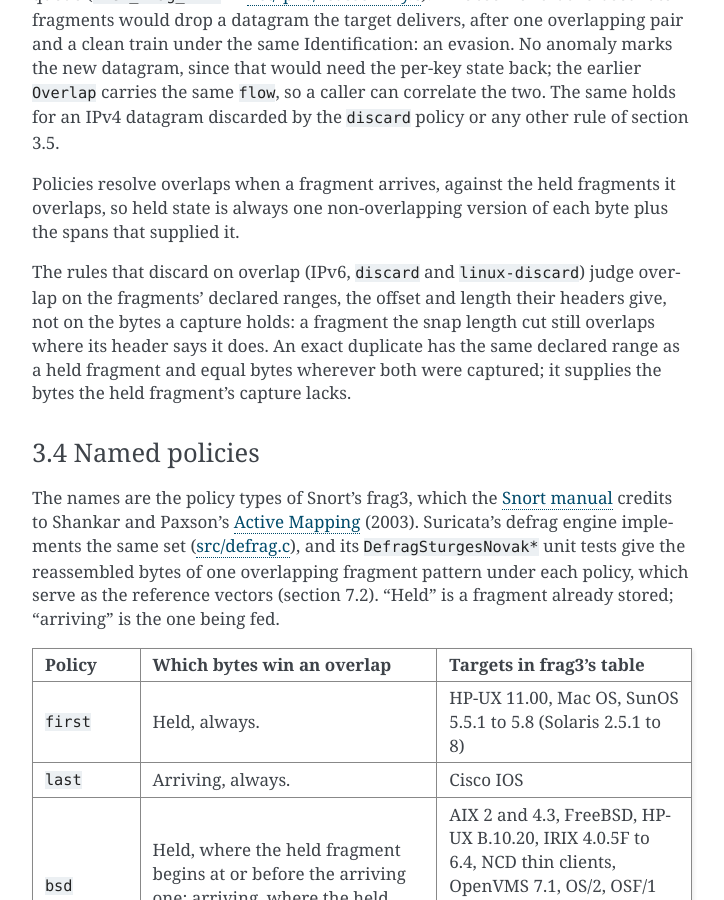
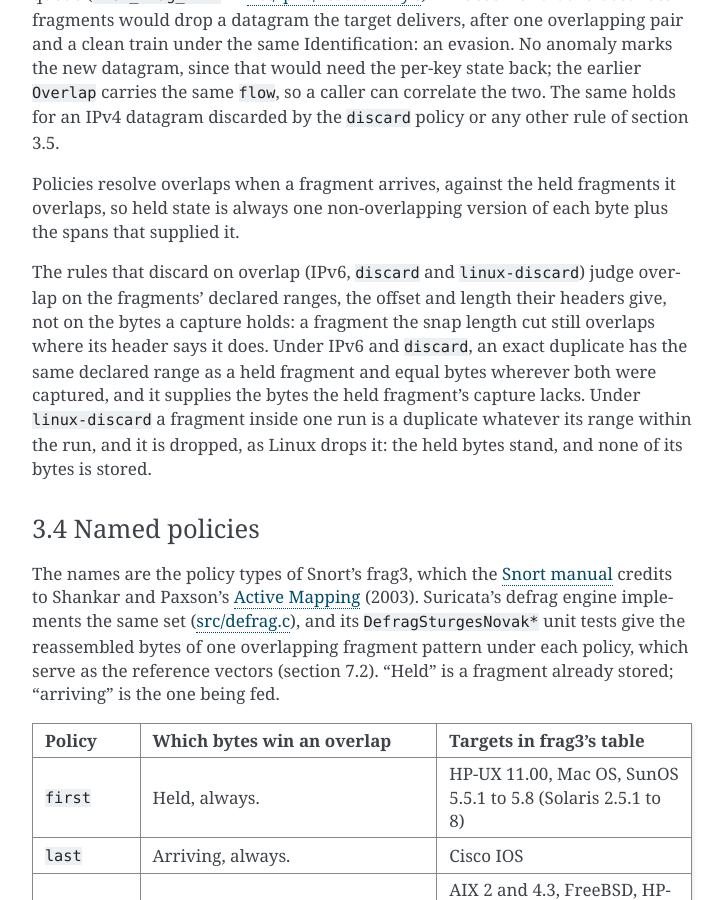
Before and after one commit to EONRaider/NETProtocols, a Sphinx documentation site: the page built from docs/design/reassembly.rst, in a window 1280 px wide and 900 px high, scrolled down 18468 px. Shown: the whole window, without its empty margins (388-1112 px from the left). Built offline with Sphinx 7.4.7, drawn with Linux system fonts in a browser that asks for light colours.

Commit message:
docs(reassembly): scope the duplicate rule and the counters record (#379)
The note and the module docstring say that an exact duplicate supplies
missing bytes under IPv6 and discard only, and that linux-discard drops
a duplicate inside a run. MANIFEST says linux_overlaps.counters is
written to staging only, its table being the record.

Co-Authored-By: Claude Opus 5.5 <noreply@anthropic.com>
Claude-Session: https://claude.ai/code/session_01K7TByXL9RRzVhG3kFrU6dY

```diff
--- a/docs/design/reassembly.rst
+++ b/docs/design/reassembly.rst
@@ -894,9 +894,12 @@ The rules that discard on overlap (IPv6, ``discard`` and
 ``linux-discard``) judge overlap on the fragments' declared ranges,
 the offset and length their headers give, not on the bytes a capture
 holds: a fragment the snap length cut still overlaps where its header
-says it does. An exact duplicate has the same declared range as a held
-fragment and equal bytes wherever both were captured; it supplies the
-bytes the held fragment's capture lacks.
+says it does. Under IPv6 and ``discard``, an exact duplicate has the
+same declared range as a held fragment and equal bytes wherever both
+were captured, and it supplies the bytes the held fragment's capture
+lacks. Under ``linux-discard`` a fragment inside one run is a duplicate
+whatever its range within the run, and it is dropped, as Linux drops
+it: the held bytes stand, and none of its bytes is stored.
 
 3.4 Named policies
 ~~~~~~~~~~~~~~~~~~
```
Also changed, not shown: 2 other files.
